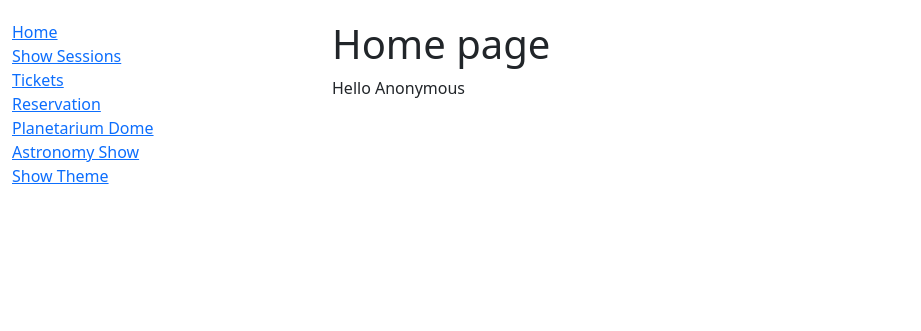
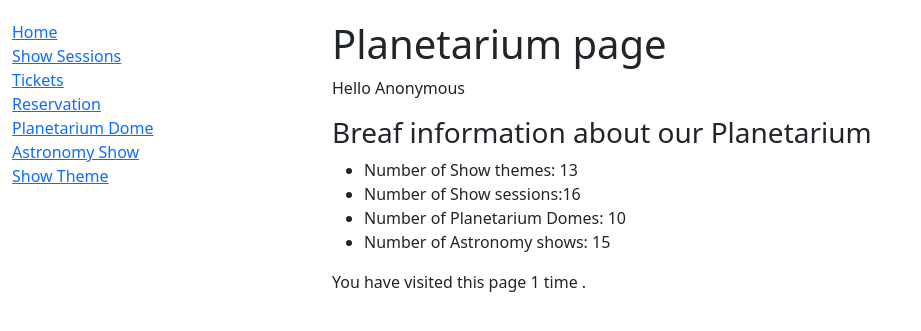
Before and after one commit to oleksashcherbakov/django_planetarium, a Django app: page /planetarium/index/ in a window 1280 px wide. Shown: the top 331 px of the page, without its empty margins (0-921 px from the left). Run offline with Django 5.2, Linux system fonts and the light colour scheme; data comes from the database, SQL or seed files in the repository; both versions use the stored data as it was after the commit.

Commit message:
added counter + breaf information on index.html

```diff
--- a/core_app/views.py
+++ b/core_app/views.py
@@ -15,7 +15,19 @@ from core_app.models import (
 
 
 def index(request: HttpRequest) -> HttpResponse:
-    context = {}
+    num_showtheme = ShowTheme.objects.count()
+    num_showsession = ShowSession.objects.count()
+    num_planetariumdome = PlanetariumDome.objects.count()
+    num_astronomyshow = AstronomyShow.objects.count()
+
+    num_visits = request.session.get("num_visits", 0) + 1
+    request.session["num_visits"] = num_visits
+
+    context = {"num_showtheme": num_showtheme,
+               "num_showsession": num_showsession,
+               "num_planetariumdome": num_planetariumdome,
+               "num_astronomyshow": num_astronomyshow,
+               "num_visits": num_visits}
 
     if request.user.is_authenticated:
         context["username"] = request.user.username
--- a/templates/index.html
+++ b/templates/index.html
@@ -5,10 +5,18 @@
 {% endblock %}
 
 {% block content %}
-  <h1>Home page</h1>
+  <h1>Planetarium page</h1>
   {% if username %}
     <p>Hello {{ username }}!!! Glad to see you again</p>
   {% else %}
     <p>Hello Anonymous</p>
     {% endif %}
+  <h3>Breaf information about our Planetarium</h3>
+  <ul>
+    <li>Number of Show themes: {{num_showtheme}}</li>
+    <li>Number of Show sessions:{{num_showsession}}</li>
+    <li>Number of Planetarium Domes: {{num_planetariumdome}}</li>
+    <li>Number of Astronomy shows: {{num_astronomyshow}}</li>
+  </ul>
+  <p>You have visited this page {{ num_visits}} {% if num_visits == 1%} time {% else %} times{% endif %}. </p>
 {% endblock %}
```
Also changed, not shown: db.sqlite3.
